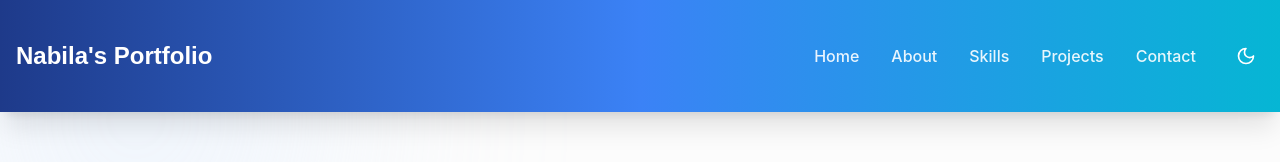
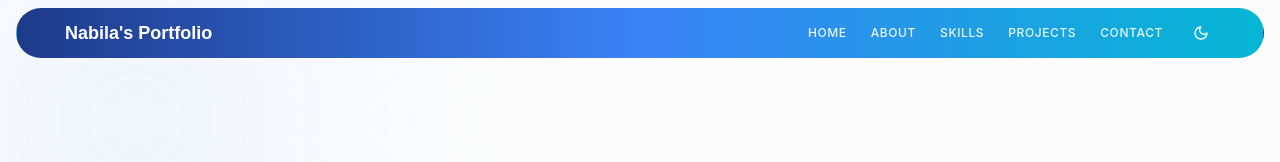
Before and after one commit to nabilahquratul15/web-portofolio-nabila, a React (Vite) app: page / in a window 1280 px wide. Shown: the top 162 px of the page. Built offline with nearby package versions, Linux system fonts and the light colour scheme; the HTML template or start-up script is replaced by a standard one.

Commit message:
perubahan navbar

```diff
--- a/src/components/Navbar.tsx
+++ b/src/components/Navbar.tsx
@@ -1,4 +1,4 @@
-import { useState } from 'react';
+import { useState, useEffect } from 'react';
 import { Moon, Sun, Menu, X } from 'lucide-react';
 import { motion, AnimatePresence } from 'framer-motion';
 
@@ -9,6 +9,15 @@ interface NavbarProps {
 
 export default function Navbar({ isDark, toggleTheme }: NavbarProps) {
   const [isMobileMenuOpen, setIsMobileMenuOpen] = useState(false);
+  const [isScrolled, setIsScrolled] = useState(false);
+
+  useEffect(() => {
+    const handleScroll = () => {
+      setIsScrolled(window.scrollY > 20);
+    };
+    window.addEventListener('scroll', handleScroll);
+    return () => window.removeEventListener('scroll', handleScroll);
+  }, []);
 
   const navItems = [
     { label: 'Home', href: '#home' },
@@ -27,33 +36,40 @@ export default function Navbar({ isDark, toggleTheme }: NavbarProps) {
   };
 
   return (
+    <div className="fixed top-0 left-0 right-0 z-50 flex justify-center px-4 transition-all duration-500 py-2">
       <motion.nav
         initial={{ opacity: 0, y: -20 }}
         animate={{ opacity: 1, y: 0 }}
         transition={{ duration: 0.8, ease: "easeOut" }}
-      className="fixed top-0 left-0 right-0 z-50 transition-all duration-300 bg-gradient-to-r from-[#1E3A8A] via-[#3B82F6] to-[#06B6D4] shadow-xl py-4"
+        // LOGIKA BARU: Pas di-scroll dia mengecil dan ada border putih tipis yang tegas
+        className={`w-full transition-all duration-500 rounded-full ${
+          isScrolled
+            ? "max-w-4xl border border-white/30 px-6"
+            : "max-w-full border border-transparent px-4"
+        } ${
+          isDark
+            ? "bg-gradient-to-r from-[#0F172A] via-[#1E3A8A] to-[#1E40AF]"
+            : "bg-gradient-to-r from-[#1E3A8A] via-[#3B82F6] to-[#06B6D4]"
+        }`}
       >
-      <div className="container mx-auto px-4">
-        <div className="flex items-center justify-between h-16 md:h-20">
+        <div className="container mx-auto">
+          <div className="flex items-center justify-between h-12">
             <motion.a
               href="#home"
-            onClick={(e) => {
-              e.preventDefault();
-              scrollToSection('#home');
-            }}
-            className="font-display text-xl md:text-2xl font-bold text-white cursor-pointer"
-            whileHover={{ scale: 1.05, color: "#F4FA58" }}
+              onClick={(e) => { e.preventDefault(); scrollToSection('#home'); }}
+              className="font-display text-lg font-bold text-white cursor-pointer"
+              whileHover={{ scale: 1.05 }}
             >
               {"Nabila's Portfolio"}
             </motion.a>
 
             {/* Desktop Navigation */}
-          <div className="hidden md:flex items-center gap-8">
+            <div className="hidden md:flex items-center gap-6">
               {navItems.map((item) => (
                 <button
                   key={item.label}
                   onClick={() => scrollToSection(item.href)}
-                className="text-white/90 hover:text-white hover:underline underline-offset-8 transition-all font-medium"
+                  className="text-white/90 hover:text-white transition-all font-medium text-xs uppercase tracking-wider"
                 >
                   {item.label}
                 </button>
@@ -61,20 +77,20 @@ export default function Navbar({ isDark, toggleTheme }: NavbarProps) {
 
               <button
                 onClick={toggleTheme}
-              className="text-white hover:bg-white/20 p-2 rounded-full transition-colors"
+                className="text-white hover:bg-white/20 p-1.5 rounded-full transition-colors"
               >
-              {isDark ? <Sun className="h-5 w-5" /> : <Moon className="h-5 w-5" />}
+                {isDark ? <Sun className="h-4 w-4" /> : <Moon className="h-4 w-4" />}
               </button>
             </div>
 
             {/* Mobile Menu Button */}
             <div className="flex items-center gap-2 md:hidden">
-            <button onClick={toggleTheme} className="text-white p-2 rounded-full">
+              <button onClick={toggleTheme} className="text-white p-1">
                 {isDark ? <Sun className="h-5 w-5" /> : <Moon className="h-5 w-5" />}
               </button>
               <button
                 onClick={() => setIsMobileMenuOpen(!isMobileMenuOpen)}
-              className="text-white p-2"
+                className="text-white p-1"
               >
                 {isMobileMenuOpen ? <X className="h-5 w-5" /> : <Menu className="h-5 w-5" />}
               </button>
@@ -82,21 +98,21 @@ export default function Navbar({ isDark, toggleTheme }: NavbarProps) {
           </div>
         </div>
 
-      {/* Mobile Menu */}
+        {/* Mobile Menu (di dalam kapsul) */}
         <AnimatePresence>
           {isMobileMenuOpen && (
             <motion.div
               initial={{ opacity: 0, height: 0 }}
               animate={{ opacity: 1, height: 'auto' }}
               exit={{ opacity: 0, height: 0 }}
-            className="md:hidden bg-[#1E3A8A] border-t border-white/10"
+              className="md:hidden overflow-hidden"
             >
-            <div className="container mx-auto px-4 py-6 flex flex-col gap-5">
+              <div className="pb-4 flex flex-col gap-3 border-t border-white/10 pt-2">
                 {navItems.map((item) => (
                   <button
                     key={item.label}
                     onClick={() => scrollToSection(item.href)}
-                  className="text-white/90 text-left font-medium text-lg border-b border-white/5 pb-2"
+                    className="text-white/90 text-left font-medium text-xs uppercase"
                   >
                     {item.label}
                   </button>
@@ -106,5 +122,6 @@ export default function Navbar({ isDark, toggleTheme }: NavbarProps) {
           )}
         </AnimatePresence>
       </motion.nav>
+    </div>
   );
 }
```
Lines whose indentation alone changed are shown as unchanged.
